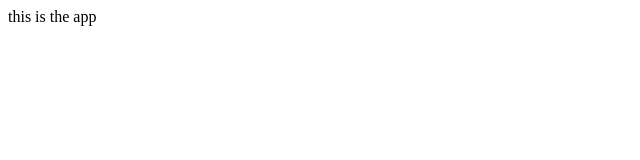
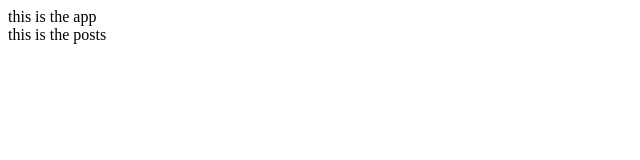
Before and after one commit to vonprios/react-redux, a React (Create React App) app: page /posts in a window 1280 px wide. Shown: the top 160 px of the page, without its empty margins (0-640 px from the left). Built offline with nearby package versions, Linux system fonts and the light colour scheme.

Commit message:
Components Posts add

```diff
--- /dev/null
+++ b/src/components/Posts/index.jsx
@@ -0,0 +1,14 @@
+import React, {Component} from 'react';
+
+class Posts extends Component {
+    //함수, 상태 설정
+    render() {
+        //상수 설정
+        return (
+            //html
+            <div>this is the posts</div>
+        );
+    }
+}
+
+export default Posts;
--- a/src/index.js
+++ b/src/index.js
@@ -3,11 +3,13 @@ import ReactDOM from 'react-dom';
 import {BrowserRouter, Route} from 'react-router-dom';
 import App from './components/App';
 import Root from './Root';
+import Posts from './components/Posts';
 
 ReactDOM.render(
     <Root>
         <BrowserRouter>
             <Route path="/" component={App} />
+            <Route path="/posts" component={Posts} />
         </BrowserRouter>
     </Root>,
     document.getElementById('root')
```
